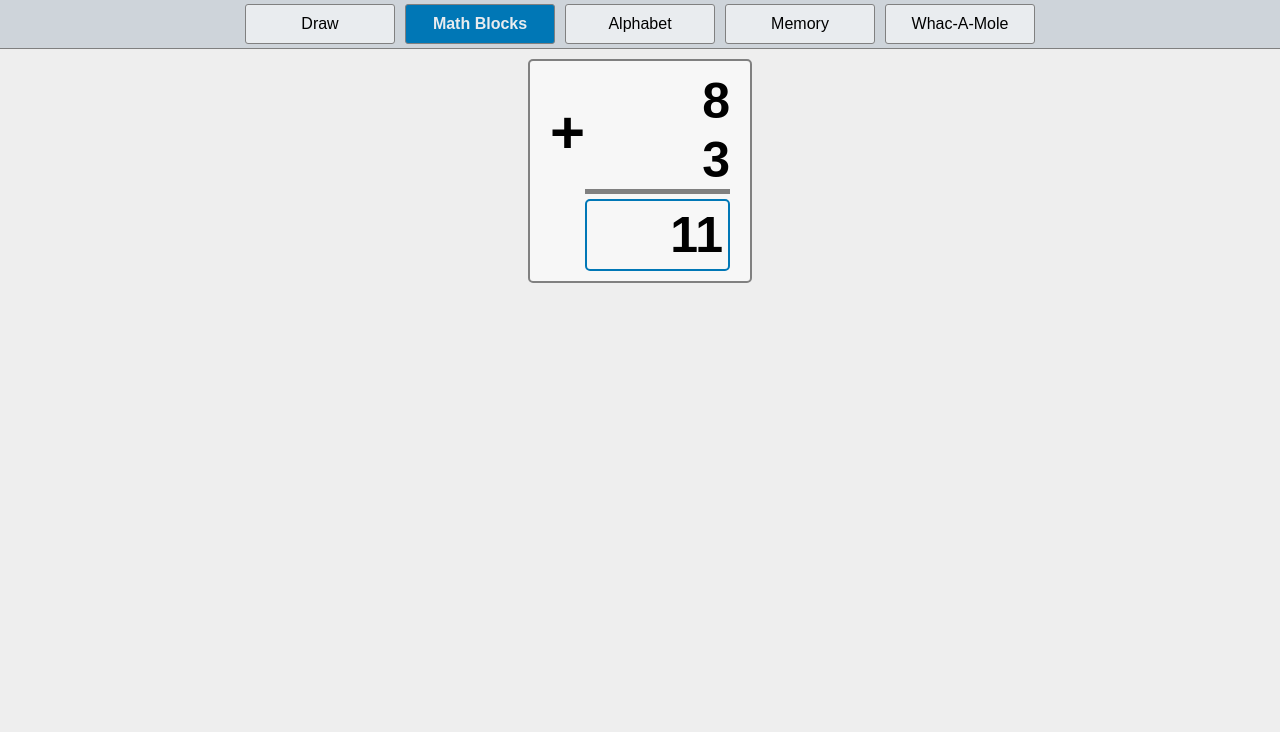
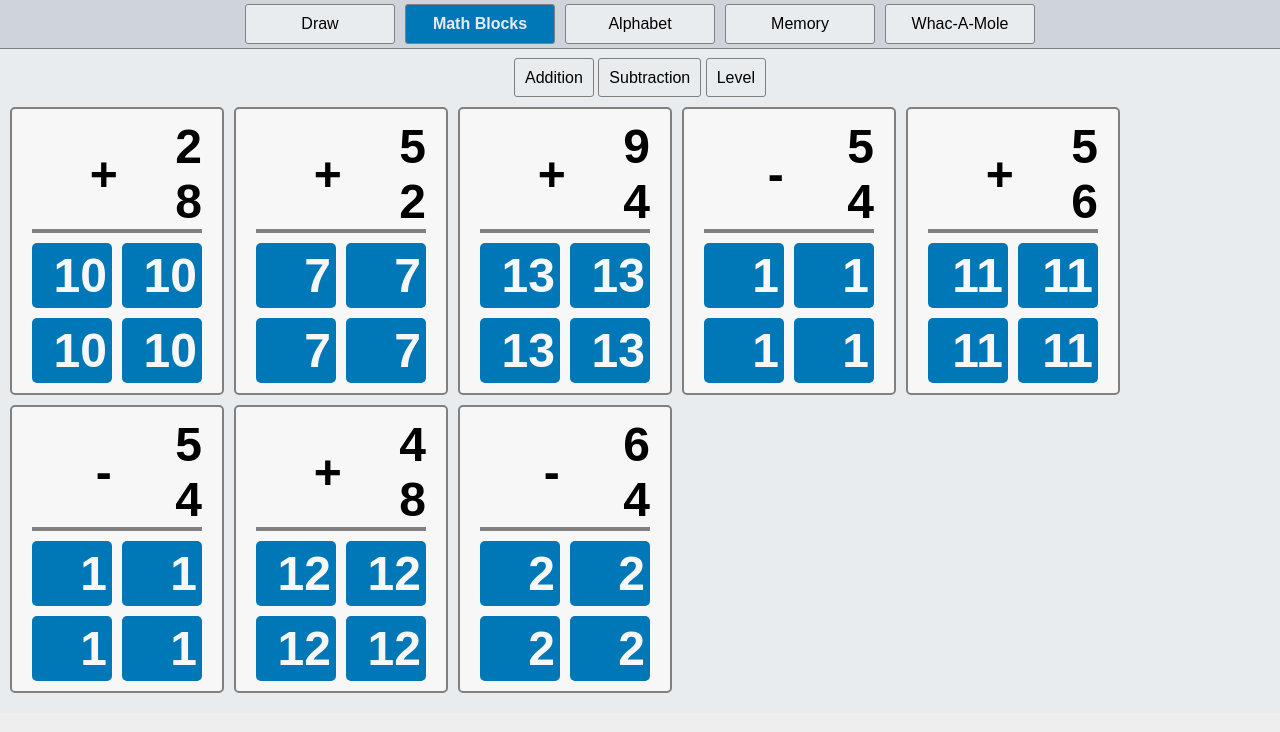
Before and after one commit to syntax01/dadapp, a plain HTML site: page math_blocks/index.html in a window 1280 px wide. Drawn offline with Linux system fonts and the light colour scheme.

Commit message:
working math problems

```diff
--- a/math_blocks/index.html
+++ b/math_blocks/index.html
@@ -18,12 +18,40 @@
             <a class="nav-item" href="">Whac-A-Mole</a>
         </div>
         <div id="app">
-            <div class="problem">
-                <div class="operand-1">8</div>
-                <div class="operator">+</div>
-                <div class="operand-2">3</div>
-                <div class="result">11</div>
+            <div class="toolbar">
+                <a class="nav-item">Addition</a>
+                <a class="nav-item">Subtraction</a>
+                <a class="nav-item">Level</a>
             </div>
+            <div class="problems"></div>
+            <!--
+                <div class="problem">
+                    <div class="operation">
+                        <div class="operand-1">8</div>
+                        <div class="operator">+</div>
+                        <div class="operand-2">3</div>
+                    </div>
+                    <div class="results">
+                        <div class="result">111</div>
+                        <div class="result">211</div>
+                        <div class="result">311</div>
+                        <div class="result">311</div>
+                    </div>
+                </div>
+                <div class="problem">
+                    <div class="operation">
+                        <div class="operand-1">8</div>
+                        <div class="operator">+</div>
+                        <div class="operand-2">3</div>
+                    </div>
+                    <div class="results">
+                        <div class="result">111</div>
+                        <div class="result">211</div>
+                        <div class="result">311</div>
+                        <div class="result">311</div>
+                    </div>
+                </div>
+            -->
         </div>
     </div>
 </body>
--- a/math_blocks/script.js
+++ b/math_blocks/script.js
@@ -0,0 +1,76 @@
+/*
+
+ <div class="problem">
+    <div class="operation">
+        <div class="operand-1">8</div>
+        <div class="operator">+</div>
+        <div class="operand-2">3</div>
+    </div>
+    <div class="results">
+        <div class="result">111</div>
+        <div class="result">211</div>
+        <div class="result">311</div>
+        <div class="result">311</div>
+    </div>
+</div>
+
+*/
+
+
+function createProblem() {
+
+    const elProblems = document.querySelector('.problems');
+    let results = 4;
+
+    let operand1 = Math.floor(Math.random() * 10) + 1;
+    let operand2 = Math.floor(Math.random() * 9) + 1;
+    // Low probability of subtraction
+    let operator = (Math.floor(Math.random() * 10) + 1) < 8 ? '+' : '-';
+    // If subtraction, operand1 is biggest value to avoid negative result
+    if(operator === '-' && operand2 > operand1) {
+        [operand1, operand2] = [operand2, operand1];
+    }
+
+    let result;
+    switch(operator) {
+        case '+':
+            result = operand1 + operand2;
+            break;
+        case '-':
+            result = operand1 - operand2;
+            break;
+    }
+
+    const elProblem = createChildElement('div', null, 'problem', elProblems);
+    const elOperation = createChildElement('div', null, 'operation', elProblem);
+    const elResults = createChildElement('div', null, 'results', elProblem);
+    createChildElement('div', operand1, 'operand-1', elOperation);
+    createChildElement('div', operator, 'operator', elOperation);
+    createChildElement('div', operand2, 'operand-2', elOperation);
+
+    for(let i = 0; i < results; i++) {
+        createChildElement('div', result, 'result', elResults);
+    }
+
+
+
+}
+
+function createChildElement(elType, elText, elClass, elParent) {
+
+    const el = document.createElement(elType);
+    if(elText) {
+        el.textContent = elText;
+    }
+    if(elClass) {
+        el.classList.add(elClass);
+    }
+    if(elParent) {
+        elParent.appendChild(el);
+    }
+    return el;
+}
+
+for(let i = 0; i < 8; i++) {
+    createProblem();
+}
--- a/math_blocks/style.css
+++ b/math_blocks/style.css
@@ -1,24 +1,39 @@
 #app {
+    background-color: var(--color-light);
+    display: flex;
+    flex-direction: column;
+    gap: 20px;
+    align-items: start;
+    padding: 20px 10px
+}
+
+.toolbar {
+    align-self: center;
+}
+
+.problems {
     display: flex;
     flex-wrap: wrap;
-    gap: 20px;
-    justify-content: center;
+    gap: 10px;
 }
 
 .problem {
     background-color: var(--color-white);
     border: solid var(--color-dark) 2px;
     border-radius: 5px;
-    height: 200px;
-    width: 180px;
-    font-size: 50px;
+    font-size: 3rem;
     font-weight: bold;
     padding: 10px 20px;
+    display: flex;
+    flex-direction: column;
+    gap: 10px
+}
+
+.operation {
     display: grid;
-    grid-template-rows: repeat(3, 1fr);
-    grid-template-columns: 1fr 10fr;
+    border-bottom: solid var(--color-dark) 4px;
     align-items: center;
-    text-align: end;
+    justify-items: end;
 }
 
 .operand-1 {
@@ -29,20 +44,24 @@
 .operand-2 {
     grid-row: 2;
     grid-column: 2;
-    border-bottom: solid var(--color-dark) 5px;
 }
 
 .operator {
-    font-size: 60px;
     grid-row: 1 / 3;
     grid-column: 1;
 }
 
+.results {
+    display: grid;
+    grid-template-columns: repeat(2, 1fr);
+    gap: 10px;
+}
+
 .result {
-    grid-row: 3;
-    grid-column: 2;
-    border: solid var(--color-blue) 2px;
+    background-color: var(--color-blue);
+    color: var(--color-white);
     border-radius: 5px;
-    margin-top: 5px;
     padding: 5px;
+    min-width: 70px;
+    text-align: end;
 }
```
